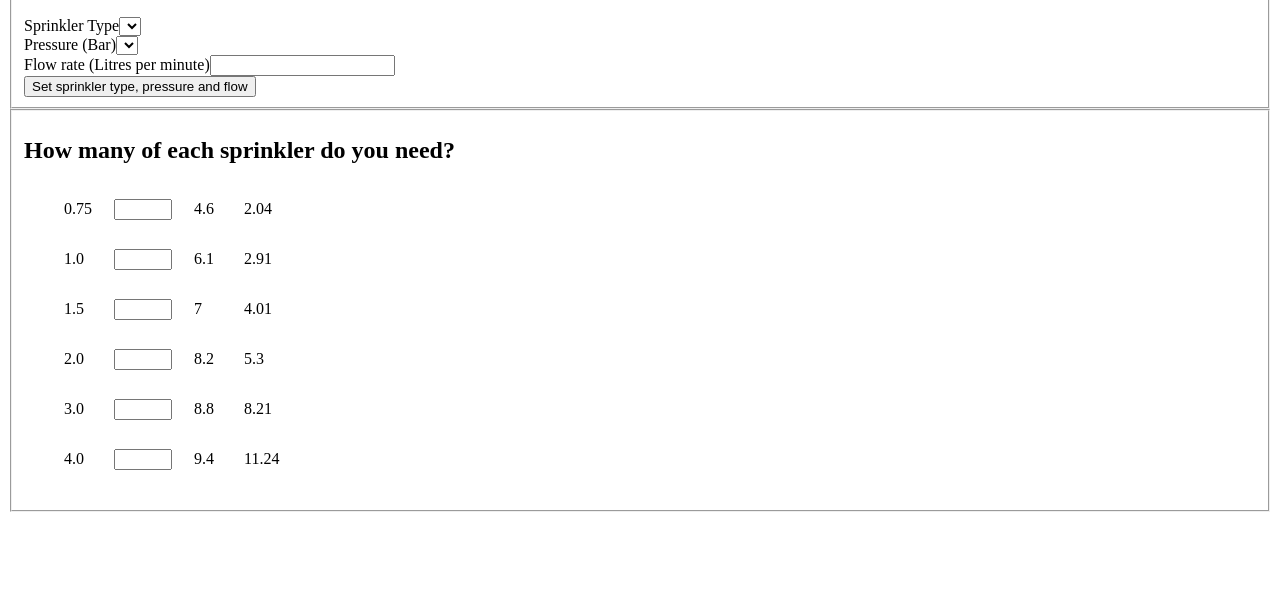
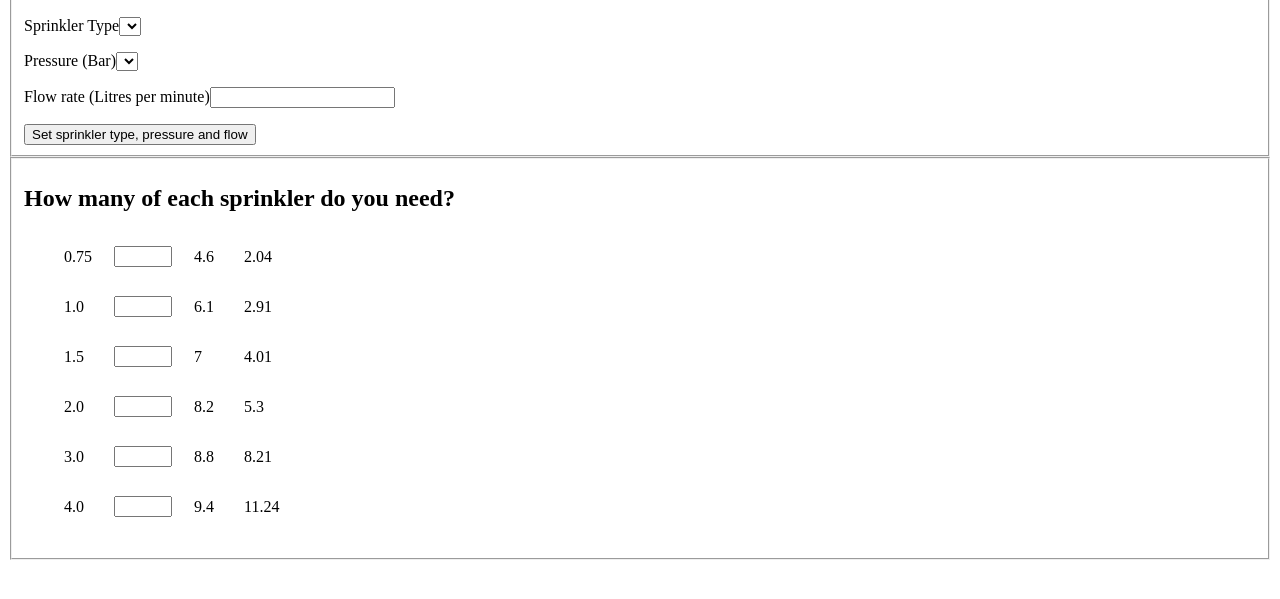
Before and after one commit to ozmos/flow-calculator-2.0, a plain HTML site: page index.html in a window 1280 px wide. Shown: the part 171-770 px from the top of the page. Drawn offline with Linux system fonts and the light colour scheme.

Commit message:
unwrapped inputs feature working

```diff
--- a/css/styles.css
+++ b/css/styles.css
@@ -1,27 +1,21 @@
                    :root {
                       --cell-width: 50px;
-                 --cell-align: baseline;
+                      --cell-align: center;
                   }
+                  /* form header */
+
+                  #set-values {
+                      display: block;
+                  }
+                  /* table and cells */
 
                   .row {
                       display: grid;
-                 grid-template-columns: 130px 50px 50px;
-                 align-items: var(--cell-align);
+                      grid-template-columns: 50px 80px 50px 50px;
+                      align-items: center;
                   }
 
                   .row * {
                       display: inline-block;
                       max-width: var(--cell-width);
                   }
-
-             .amount {
-                 display: grid;
-                 grid-template-columns: 50px 80px;
-                 align-items: var(--cell-align);
-             }
-
-             .amount * {
-                 max-width: var(--cell-width);
-                 max-height: 20px;
-                 display: block;
-             }
--- a/js/view.js
+++ b/js/view.js
@@ -20,9 +20,10 @@ class View {
     this.legendHeading.textContent = 'Select your sprinkler type, working pressure and flow rate'
 
     // Sprinkler type input
-    this.sprinklerSelect = this._createSelect('sprinkler-type', 'Sprinkler Type', 'sprinkler-type');
-    this.pressureSelect = this._createSelect('pressure', 'Pressure (Bar)', 'pressure' )
-    this.flowInput = this._createInput('number', 'flow-rate', 'Flow rate (Litres per minute)', 'flow-rate')
+    this.sprinklerSelect = this._createSelect('sprinkler-type', 'Sprinkler Type', 'sprinkler-type', true);
+    this.pressureSelect = this._createSelect('pressure', 'Pressure (Bar)', 'pressure', true )
+    this.flowInput = this._createInput('number', 'flow-rate', 'Flow rate (Litres per minute)', 'flow-rate', true)
+
     this.setButton = this._createElement('button')
     this.setButton.id = 'set-values'
     this.setButton.textContent = 'Set sprinkler type, pressure and flow'
@@ -61,25 +62,25 @@ class View {
     return wrapper
   }
 
-  _createInput(type, id, labelName, className) {
-    const input = this._createElement('input')
+  _createInput(type, id, labelName, className, wrapped = false) {
+    const input = this._createElement('input', className)
     input.id = id
     input.type = type
     const label = this._createElement('label')
     label.htmlFor = id
     label.textContent = labelName
-    const wrapper = this._wrapElements([label, input],'div', className)
-    return wrapper;
+    const wrapper = wrapped ? this._wrapElements([label, input], 'p', `${className}-container`) : null
+    return wrapped ? wrapper : {'label': label, 'input': input}
   }
 
-  _createSelect(id, labelName, className) {
-    const select = this._createElement('select')
+  _createSelect(id, labelName, className, wrapped = false) {
+    const select = this._createElement('select', className)
     select.id = id
     const label = this._createElement('label')
     label.htmlFor = id
     label.textContent = labelName
-    const wrapper = this._wrapElements([label, select],'div', className)
-    return wrapper;
+    const wrapper = wrapped ? this._wrapElements([label, select], 'p', `${className}-container`) : null
+    return wrapped ? wrapper : {'label': label, 'select': select}
   }
 
   /* public functions */
@@ -102,7 +103,7 @@ class View {
       const list = sprinklers.map((sprinkler, i) => {
 
         // amount adjuster
-        const amount = this._createInput('number', `n-${sprinkler.nozzle}`, sprinkler.nozzle, `amount`)
+        const nozzleAdjust = this._createInput('number', `n-${sprinkler.nozzle}`, sprinkler.nozzle, `amount`)
 
         // throw indicator
         const radius = this._createElement('p', 'radius')
@@ -117,7 +118,7 @@ class View {
         */
 
         // row to contain elements
-        const li = this._wrapElements([amount, radius, flow], 'li', 'row')
+        const li = this._wrapElements([nozzleAdjust.label, nozzleAdjust.input, radius, flow], 'li', 'row')
         li.id = `row-${sprinkler.nozzle}`
 
 
```
Lines whose indentation alone changed are shown as unchanged.
